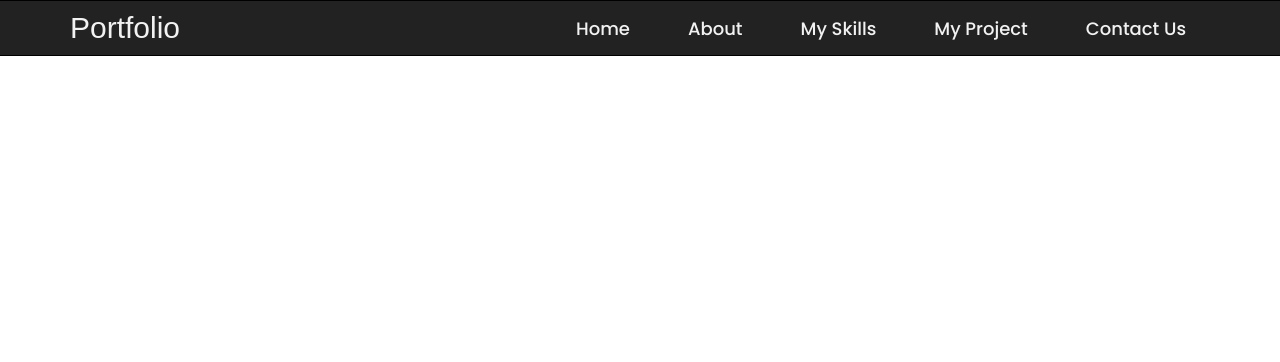
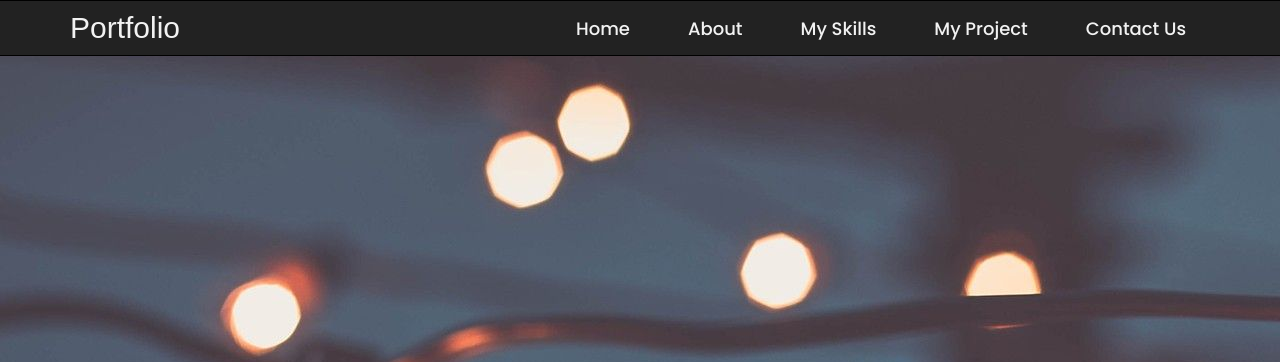
Before and after one commit to chandankeshri1812/My-portfolio, a plain HTML site: page index.html in a window 1280 px wide. Shown: the top 362 px of the page. Drawn offline with nearby package versions, Linux system fonts and the light colour scheme; some packages are replaced by stand-ins of ours; the site is published under a folder, as on GitHub Pages, so addresses that start at the root find nothing; a script that the page names is missing.

Commit message:
Add files via upload

```diff
--- a/style.css
+++ b/style.css
@@ -134,7 +134,7 @@ display: block;
 /* home section */
 .home{
     display: flex;
-    background-image: url('/84249.jpg') ;
+    background-image: url('84249.jpg') ;
 
     height: 100vh;
     color: #fff;
```
